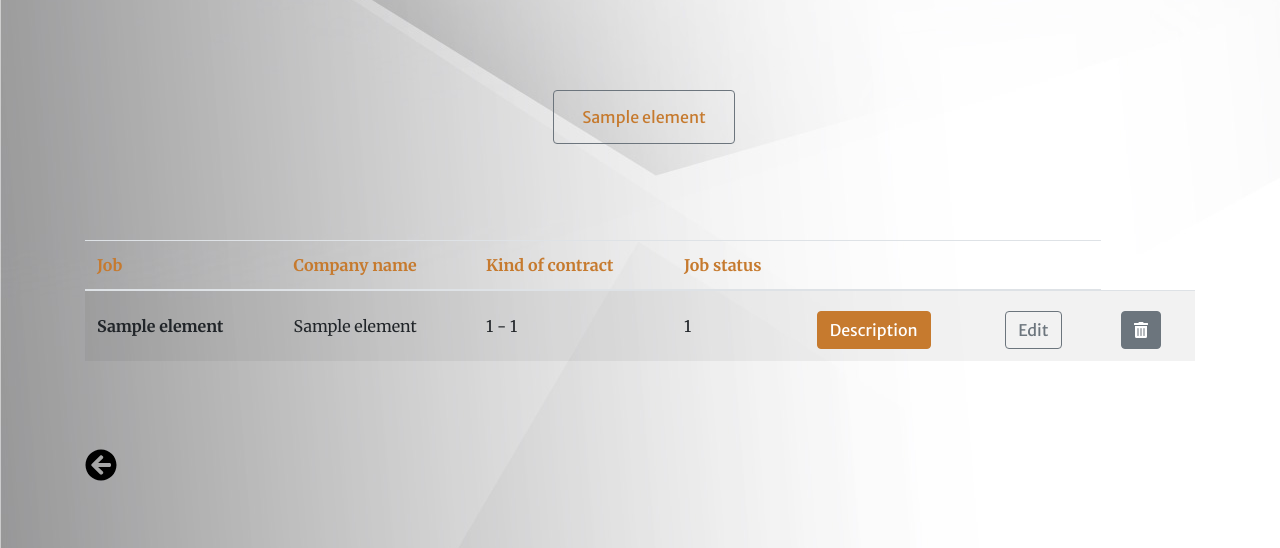
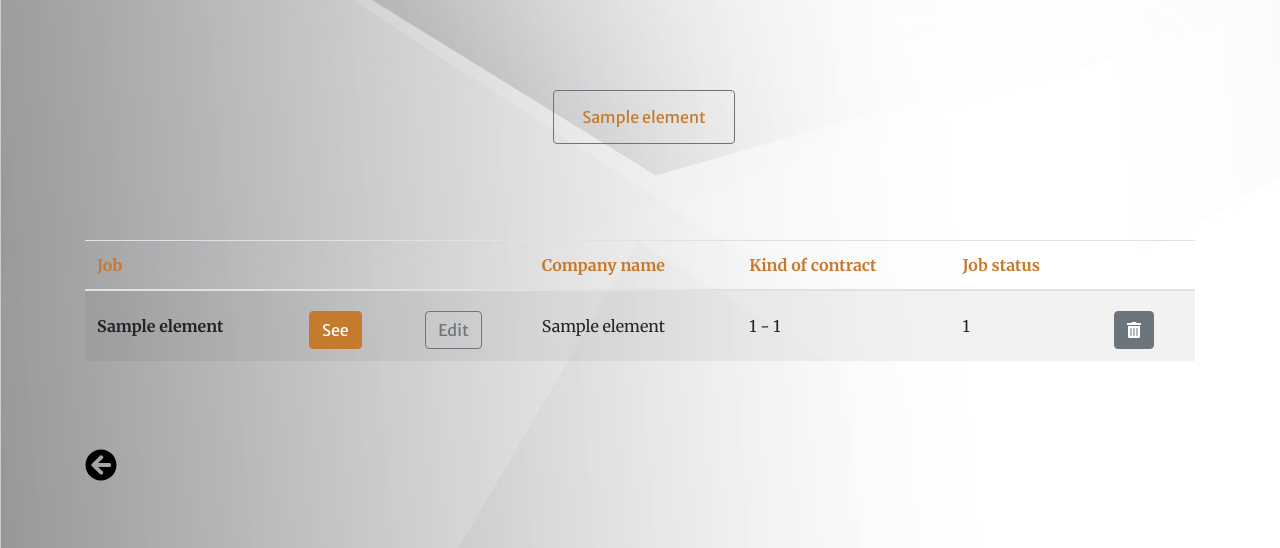
Before and after one commit to MyBhive/JobSearchMonitoring, a Django app: template templates/pages/job_description.html in a window 1280 px wide. Shown: the part 230-778 px from the top of the page. Run offline with Django 3.2, Linux system fonts and the light colour scheme; the template is opened without the code that fills it: most values are stand-ins (such as "Sample title", 1, 10 or a date in 2020); some libraries are stand-ins or nearby versions.

Commit message:
table-responsive

```diff
--- a/templates/pages/job_description.html
+++ b/templates/pages/job_description.html
@@ -27,14 +27,16 @@
   </ul>
 <section class="page-section">
     <div class="container">
+      <div class="table-responsive">
         <table class="table table-striped">
             <thead>
               <tr>
                 <th scope="col"><strong style="color: #C67A2E;">Job</strong></th>
+                <th scope="col"></th>
+                <th scope="col"></th>
                 <th scope="col"><strong style="color: #C67A2E;">Company name</strong></th>
                 <th scope="col"><strong style="color: #C67A2E;">Kind of contract</strong></th>
                 <th scope="col"><strong style="color: #C67A2E;">Job status</strong></th>
-                <th scope="col"></th>
                 <th scope="col"></th>
               </tr>
 
@@ -43,24 +45,25 @@
             <tbody>
               <tr>
                 <th scope="row">{{ element.title }}</th>
-                <td class="mt-2">{{ element.company_name }}</td>
-                <td>{{ element.type_id }} - {{ element.style_id }}</td>
-                <td>{{ element.status_id }}</td>
-                <th><a href="{% url 'job_detail' element.pk %}" class="btn btn-primary mt-2" style="background-color: #C67A2E;">Description</a>
+                <th><a href="{% url 'job_detail' element.pk %}" class="btn btn-primary mt-2" style="background-color: #C67A2E;">See</a>
                 </th>
                 <th><a href="{% url 'update_job' element.pk %}" class="form-inline-center">
                     <button type="submit" class="btn btn-outline-secondary ml-2  mt-2" >Edit</button></a>
                 </th>
+                <td class="mt-2">{{ element.company_name }}</td>
+                <td>{{ element.type_id }} - {{ element.style_id }}</td>
+                <td>{{ element.status_id }}</td>
                 <th>
                   <a href="{% url 'delete_job' element.pk %}" class="form-inline-center">
                     <button name="delete" id="button_send"  type="submit" class="btn btn-secondary ml-2 mt-2">
                       <i class="fas fa-trash-alt" aria-hidden="true"></i></button>
-                </a>
+                  </a>
               </th>
               </tr>
             </tbody>
             {% endfor %}
           </table>
+        </div>
           <br>
           <div class="justify-content-center mt-5">
             <a href="{% url 'see_categories' %}">
```
